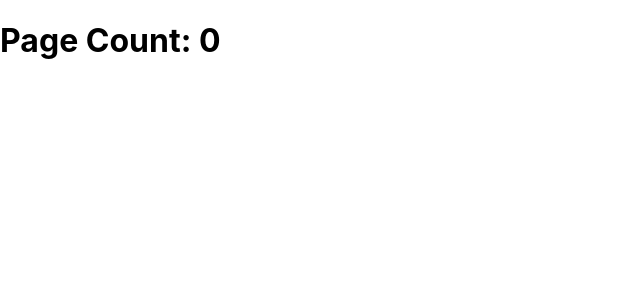
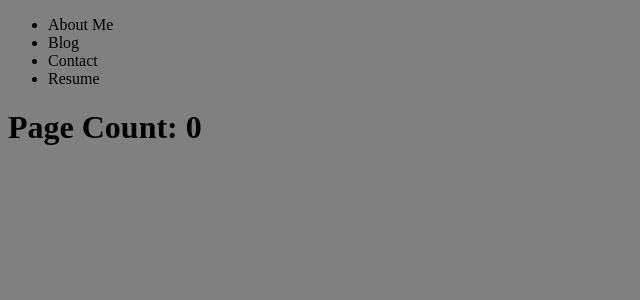
Before and after one commit to Anqirek/portfolio-react, a React (Create React App) app in the folder client/: page / in a window 1280 px wide. Shown: the top 300 px of the page, without its empty margins (0-640 px from the left). Built offline with nearby package versions, Linux system fonts and the light colour scheme; no server answers.

Commit message:
working on navbar

```diff
--- a/client/src/App.js
+++ b/client/src/App.js
@@ -1,5 +1,6 @@
 import { useState, useEffect } from "react";
 import { BrowserRouter, Switch, Route } from "react-router-dom";
+import Navbar from './Navbar'
 
 function App() {
   const [count, setCount] = useState(0);
@@ -13,6 +14,7 @@ function App() {
   return (
     <BrowserRouter>
       <div className="App">
+        <Navbar/>
         <Switch>
           <Route path="/testing">
             <h1>Test Route</h1>
--- /dev/null
+++ b/client/src/Navbar.js
@@ -0,0 +1,16 @@
+
+
+function Navbar() {
+ return (
+  <nav className="nav-bar">
+   <ul>
+    <li><a className="navbar-01">About Me</a></li>
+    <li><a className="navbar-02 letter-spacing-2">Blog</a></li>
+    <li><a className="navbar-03 letter-spacing-2">Contact</a></li>
+    <li><a className="navbar-04 letter-spacing-2">Resume</a></li>
+   </ul>
+  </nav>
+ )
+}
+
+export default Navbar
--- a/client/src/index.css
+++ b/client/src/index.css
@@ -1,13 +1,14 @@
 body {
-  margin: 0;
-  font-family: -apple-system, BlinkMacSystemFont, 'Segoe UI', 'Roboto', 'Oxygen',
-    'Ubuntu', 'Cantarell', 'Fira Sans', 'Droid Sans', 'Helvetica Neue',
-    sans-serif;
-  -webkit-font-smoothing: antialiased;
-  -moz-osx-font-smoothing: grayscale;
+ background-size: auto;
+ background-color:grey;
 }
 
-code {
-  font-family: source-code-pro, Menlo, Monaco, Consolas, 'Courier New',
-    monospace;
+#nav-bar {
+ display: flex;
+ align-items: center;
+ justify-content: space-between;
 }
+
+.navbar-01{
+  display:flex;
+}
```
Also changed, not shown: client/src/AboutMe.js (added, +8 -0 lines), client/src/Blog.js (added, +9 -0 lines), client/src/Contact.js (added, +9 -0 lines), client/src/Home.js (added, +9 -0 lines), client/src/Projects.js (added, +10 -0 lines), 1 other file (tests, documents, lock files or other folders).
